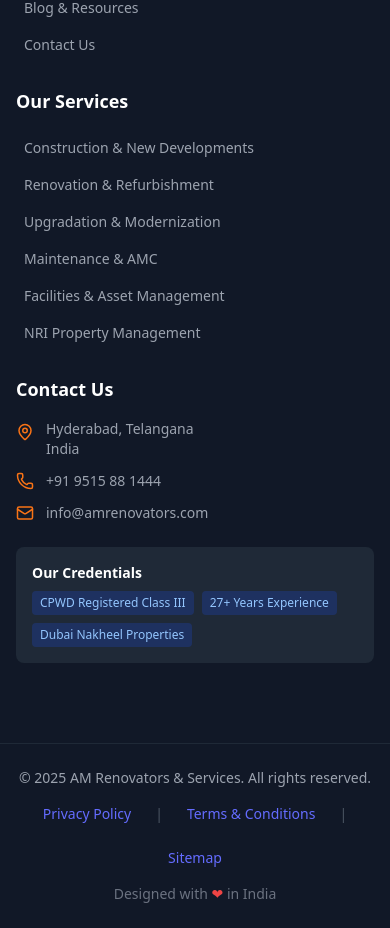
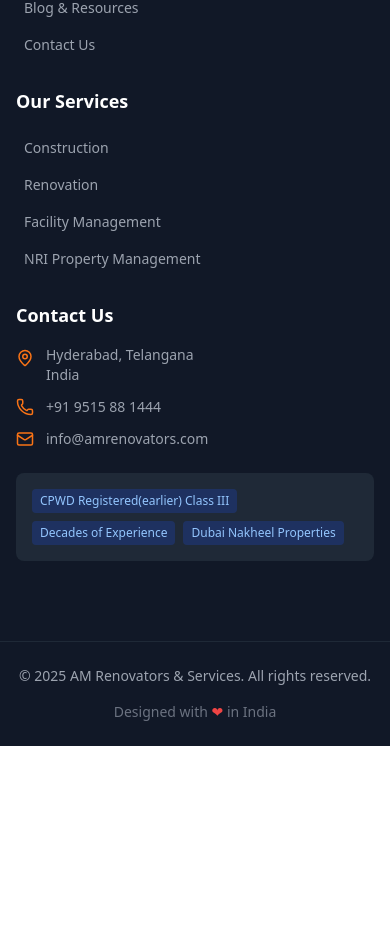
Before and after one commit to parul297/AM-renovators, a React (Vite) app: page /contact in a window 390 px wide. Shown: the part 7931-8859 px from the top of the page. After the commit the page ends 8677 px from the top, so only its background shows below. Built offline with nearby package versions, Linux system fonts and the light colour scheme.

Commit message:
new changes

```diff
--- a/src/components/Footer/Footer.jsx
+++ b/src/components/Footer/Footer.jsx
@@ -13,17 +13,15 @@ export default function Footer() {
   ];
 
   const services = [
-    { name: 'Construction & New Developments', href: '#construction' },
-    { name: 'Renovation & Refurbishment', href: '#renovation' },
-    { name: 'Upgradation & Modernization', href: '#upgradation' },
-    { name: 'Maintenance & AMC', href: '#maintenance' },
-    { name: 'Facilities & Asset Management', href: '#facilities' },
+    { name: 'Construction', href: '#construction' },
+    { name: 'Renovation', href: '#maintenance' },
+    { name: 'Facility Management', href: '#facilities' },
     { name: 'NRI Property Management', href: '#nri-services' }
   ];
 
   const credentials = [
-    'CPWD Registered Class III',
-    '27+ Years Experience',
+    'CPWD Registered(earlier) Class III',
+    'Decades of Experience',
     'Dubai Nakheel Properties',
     'Hyderabad Airport AMC',
     'Government Projects',
@@ -128,7 +126,7 @@ export default function Footer() {
             </ul>
 
             <div className="bg-gray-800 rounded-lg p-4">
-              <h4 className="text-white font-semibold text-sm mb-2">Our Credentials</h4>
+              {/* <h4 className="text-white font-semibold text-sm mb-2">Our Credentials</h4> */}
               <div className="flex flex-wrap gap-2">
                 {credentials.slice(0, 3).map((credential, index) => (
                   <span key={index} className="text-xs bg-blue-900/50 text-blue-300 px-2 py-1 rounded">
@@ -149,7 +147,7 @@ export default function Footer() {
               &copy; 2025 AM Renovators & Services. All rights reserved.
             </p>
 
-            <div className="flex flex-wrap justify-center gap-6 text-sm text-gray-400">
+            {/* <div className="flex flex-wrap justify-center gap-6 text-sm text-gray-400">
               <a href="#privacy" className="hover:text-orange-500 transition-colors">
                 Privacy Policy
               </a>
@@ -161,7 +159,7 @@ export default function Footer() {
               <a href="#sitemap" className="hover:text-orange-500 transition-colors">
                 Sitemap
               </a>
-            </div>
+            </div> */}
 
             <div className="text-sm text-gray-500">
               Designed with <span className="text-red-500">❤</span> in India
--- a/src/components/Header/Header.jsx
+++ b/src/components/Header/Header.jsx
@@ -52,8 +52,8 @@ export default function Header() {
             </div>
           </div>
           <div className="text-xs">
-            <span className="font-semibold">27+ Years Experience</span> |{" "}
-            <span>CPWD Registered</span> |{" "}
+            <span className="font-semibold">Decades of Experience</span> |{" "}
+            <span>CPWD Registered(earlier)</span> |{" "}
             <span>International Experience</span>
           </div>
         </div>
--- a/src/pages/About/AboutUs.jsx
+++ b/src/pages/About/AboutUs.jsx
@@ -15,6 +15,8 @@ import niphm from "../../assets/workedWith/NIPHM.jpeg";
 import ordenance from "../../assets/workedWith/ordenance.jpeg";
 import oil from "../../assets/workedWith/oil.jpeg";
 import ahmedSir from "../../assets/workedWith/ahmedSir.jpeg"
+import coreConstruction from "../../assets/workedWith/coreConstructionCompany.jpeg"
+import NBPGR from "../../assets/workedWith/NBPGR.png"
 
 export default function AboutUs() {
   const [currentSlide, setCurrentSlide] = useState(0);
@@ -98,7 +100,7 @@ export default function AboutUs() {
         'Structural modifications',
         'Interior and exterior refurbishment',
         'Electrical, plumbing, HVAC upgrades',
-        'Energy-efficient improvements'
+        // 'Energy-efficient improvements'
       ],
       gradient: 'from-orange-500 to-red-500'
     },
@@ -129,7 +131,7 @@ export default function AboutUs() {
   ];
 
   const credentials = [
-    { label: 'CPWD Registration', value: 'Class III Contractor', icon: Shield },
+    { label: 'CPWD Registration', value: 'Class III Contractor (Former)', icon: Shield },
     { label: 'Professional Experience', value: '27+ Years', icon: Award },
     { label: 'International Exposure', value: 'UAE, Saudi Arabia, Qatar', icon: Globe },
     { label: 'Major Projects', value: 'Airport AMC, Nakheel Dubai', icon: Building2 }
@@ -548,16 +550,17 @@ export default function AboutUs() {
               {[
                 { img: airport, name: 'Airport Authority of India' },
                 { img: amana, name: 'Amana Steel Buildings' },
-                { img: core, name: 'Core Construction Company' },
+                { img: coreConstruction, name: 'Core Construction Company' },
                 { img: cpwd, name: 'CPWD' },
-                { img: iit, name: 'IIT' },
+                // { img: iit, name: 'IIT' },
                 { img: ivr, name: 'IVR Constructions' },
                 { img: manage, name: 'Manage' },
                 { img: naarm, name: 'NAARM' },
                 { img: nakheel, name: 'Nakheel Properties' },
                 { img: niphm, name: 'NIPHM' },
                 { img: ordenance, name: 'Ordnance Factory' },
-                { img: oil, name: 'Directorate of Oil & Seeds' }
+                { img: NBPGR, name: 'NBPGR' },
+                // { img: oil, name: 'Directorate of Oil & Seeds' }
               ].map((company, index) => (
                 <div
                   key={index}
--- a/src/pages/Home/Home.jsx
+++ b/src/pages/Home/Home.jsx
@@ -144,7 +144,7 @@ export default function Home() {
     },
     {
       icon: Award,
-      title: 'CPWD Registered',
+      title: 'CPWD Registered(earlier)',
       description: 'Government contractor credentials with proven track record at Hyderabad International Airport'
     },
     {
@@ -197,7 +197,7 @@ export default function Home() {
       desc: 'Latest electrical, plumbing, and HVAC systems',
       color: 'from-emerald-600 to-green-500',
       bgColor: 'bg-green-50',
-      details: ['Smart Systems', 'Energy Efficient', 'Latest Tech'],
+      details: ['Smart Systems', 'Latest Tech'],
       fullDesc: 'State-of-the-art systems for comfort and efficiency.'
     },
     {
--- a/src/pages/Servcies/facilities.jsx
+++ b/src/pages/Servcies/facilities.jsx
@@ -113,7 +113,7 @@ export default function FacilitiesAssetManagement() {
       description: 'Smart building technologies and digital transformation services',
       features: [
         'Building Management Systems (BMS) implementation',
-        'Energy management & monitoring systems',
+        // 'Energy management & monitoring systems',
         'Digital twin technology implementation',
         'Mobile-first reporting & analytics platform'
       ]
--- a/src/pages/Servcies/newConstruction.jsx
+++ b/src/pages/Servcies/newConstruction.jsx
@@ -266,7 +266,7 @@ export default function ConstructionService() {
             ))}
           </div>
 
-          <div className="grid md:grid-cols-3 gap-6 max-w-5xl mx-auto">
+          {/* <div className="grid md:grid-cols-3 gap-6 max-w-5xl mx-auto">
             {[
               'IS Code compliant designs',
               'Branded materials only',
@@ -283,17 +283,15 @@ export default function ConstructionService() {
                 <span className="text-white font-semibold">{item}</span>
               </div>
             ))}
-          </div>
+          </div> */}
         </div>
       </section>
 
       {/* Project Examples */}
-      <section className="py-24 bg-gradient-to-b from-white to-gray-50">
+      {/* <section className="py-24 bg-gradient-to-b from-white to-gray-50">
         <div className="max-w-7xl mx-auto px-4 sm:px-6 lg:px-8">
           <div className="text-center mb-20">
-            {/* <div className="inline-block bg-purple-100 text-purple-900 px-4 py-2 rounded-full text-sm font-bold mb-4">
-              PORTFOLIO
-            </div> */}
+
             <h2 className="text-5xl font-black text-gray-900 mb-6">Recent Construction Projects</h2>
             <p className="text-xl text-gray-600">Real projects with actual timelines and budgets</p>
           </div>
@@ -318,16 +316,7 @@ export default function ConstructionService() {
                     <Ruler size={16} className="text-orange-500" />
                     {project.location}
                   </p>
-                  {/* <div className="grid grid-cols-2 gap-6 mb-6">
-                    <div className="bg-blue-50 rounded-xl p-4">
-                      <div className="text-xs text-blue-700 font-semibold mb-1">Built-up Area</div>
-                      <div className="font-black text-gray-900 text-lg">{project.area}</div>
-                    </div>
-                    <div className="bg-green-50 rounded-xl p-4">
-                      <div className="text-xs text-green-700 font-semibold mb-1">Duration</div>
-                      <div className="font-black text-gray-900 text-lg">{project.duration}</div>
-                    </div>
-                  </div> */}
+
                   <div className="bg-gradient-to-r from-orange-50 to-orange-100 border-2 border-orange-300 rounded-xl p-5 shadow-sm">
                     <div className="text-xs text-orange-700 font-bold mb-2 tracking-wide">PROJECT BUDGET</div>
                     <div className="text-2xl font-black bg-gradient-to-r from-orange-600 to-orange-700 bg-clip-text text-transparent">{project.budget}</div>
@@ -337,7 +326,7 @@ export default function ConstructionService() {
             ))}
           </div>
         </div>
-      </section>
+      </section> */}
 
       {/* FAQ Section */}
       <section className="py-24 bg-white">
--- a/src/pages/Servcies/nriProperty.jsx
+++ b/src/pages/Servcies/nriProperty.jsx
@@ -733,7 +733,7 @@ export default function NRIPropertyManagement() {
 
             <p className="text-gray-400 mb-8 max-w-2xl mx-auto">
               Your trusted partner for property management in India.
-              27+ years experience, CPWD registered, serving NRIs worldwide.
+              Decades of Experience, CPWD registered, serving NRIs worldwide.
             </p>
 
             <div className="grid md:grid-cols-4 gap-8 mb-8">
@@ -764,7 +764,7 @@ export default function NRIPropertyManagement() {
               <div>
                 <div className="font-bold mb-4">Experience</div>
                 <div className="space-y-2 text-gray-400 text-sm">
-                  <div>27+ Years Experience</div>
+                  <div>Decades of Experience</div>
                   <div>Nakheel Properties, Dubai</div>
                   <div>CPWD Registered</div>
                   <div>Hyderabad Airport AMC</div>
--- a/src/pages/Servcies/renovation.jsx
+++ b/src/pages/Servcies/renovation.jsx
@@ -197,9 +197,9 @@ export default function RenovationService() {
                   See Transformations
                   <ArrowRight size={24} className="group-hover:translate-x-1 transition-transform" />
                 </a>
-                <a href="#process" className="bg-white/10 backdrop-blur-sm hover:bg-white/20 text-white px-10 py-5 rounded-full font-bold text-lg transition-all border-2 border-white/30">
+                {/* <a href="#process" className="bg-white/10 backdrop-blur-sm hover:bg-white/20 text-white px-10 py-5 rounded-full font-bold text-lg transition-all border-2 border-white/30">
                   Our Process
-                </a>
+                </a> */}
               </div>
             </div>
 
```
Also changed, not shown: src/assets/workedWith/NBPGR.png (added), src/assets/workedWith/coreConstructionCompany.jpeg (added).
